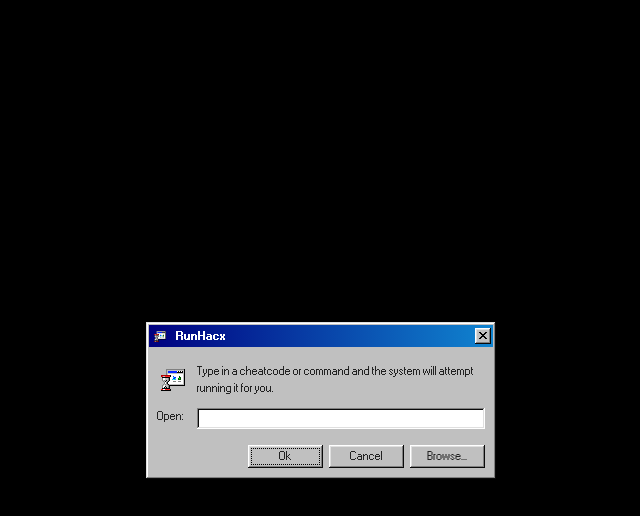
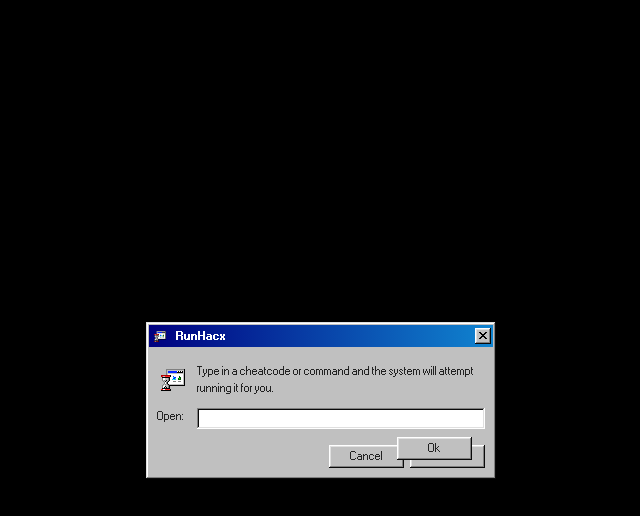
Before and after one commit to breakthecode2/neo, a website: page runhacx.html in a window 1280 px wide. Both pictures are taken after a click on the button "Ok". Shown: the whole page, without its empty margins (319-959 px from the left). Drawn offline with nearby package versions, Linux system fonts and the light colour scheme; files that its build step writes are made by us from their sources.

Commit message:
AmazingFeature - Added essential mouseover handling to the OK button.

```diff
--- a/runhacx.html
+++ b/runhacx.html
@@ -11,10 +11,11 @@
 
 	<link href="./dist/css/98.css" rel="stylesheet" type="text/css">
 	<link href="./dist/css/main.css" rel="stylesheet" type="text/css">
+   <script type="text/javascript" src="./dist/js/ok.js"></script>
 </head>
 <body>
 	<div class="window-layer">
-		<div class="window" style="width: 350px; height: auto;">
+		<div class="window" style="width: 350px; height: auto;" id="HacxWindow">
 			<div class="title-bar">
 				<div class="title-bar-text"><img src="./dist/img/run.png"><span>RunHacx</span></div>
 				<div class="title-bar-controls">
@@ -35,7 +36,7 @@
 				</section>
 
 				<div class="field-row">
-					<button type="button">Ok</button>
+					<button type="button" id="OkButton">Ok</button>
 					<button type="button">Cancel</button>
 					<button type="button">Browse...</button>
 				</div>
--- /dev/null
+++ b/src/js/ok.js
@@ -0,0 +1,33 @@
+/**
+ * Wait to set up the OK functionality until after the window has completed loading.
+ * @remarks Why 'var' instead of 'let'? Great question! We need to support WebExplorer, a precursor to Netscape, so we'll need some ancient JavaScript.
+ */
+window.onload = function () {
+   var container = document.getElementById('HacxWindow'); // Get a pointer to the container of the OK button (HacxWindow).
+   container.style.position = 'relative'; // Make the position relative so we can absolutely position the OK button!
+
+   /**
+    * Find a random number between the specified minimum and maximum.
+    * @param {Number} aMin Minimum value to use in the lookup.
+    * @param {Number} aMax Maximum value to use in the lookup.
+    */
+   var GetRandomInRange = function (aMin, aMax) {
+      var random = Math.random(); // Get a pseudorandom number between 0 and 1.
+      var absoluteRange = (aMax - aMin); // Get the Absolute range (distance from aMin to aMax).
+      var randomInAbsoluteRange = random * absoluteRange; // Convert the random number to the Absolute range space.
+      var randomInRelativeRange = randomInAbsoluteRange + 1 + aMin; // Convert to the Relative range, by jumping up to the minimum amount and adding 1 so it's not Zero.
+      result = Math.floor(randomInRelativeRange); // Get the floor of this relative random number so it's an even integer.
+      return result; // Job's done! https://www.youtube.com/watch?v=5r06heQ5HsI
+   };
+
+   /**
+    * When a user moves their mouse over the OK button, move the button.
+    * @param {MouseEvent} aEvent JavaScript MouseEvent containing the target (OK button) and other relevant information.
+    * @remarks May have unexpected results for Mobile Devices, if those are ever invented.
+    */
+   document.getElementById('OkButton').onmouseover = function (aEvent) {
+      aEvent.target.style.position = 'absolute'; // Make positioning absolute so we can move it all around in the container!
+      aEvent.target.style.left = GetRandomInRange(0, container.clientWidth) + 'px'; // Move the OK button to a random horizontal location (in pixels) within the container.
+      aEvent.target.style.top = GetRandomInRange(0, container.clientHeight) + 'px'; // Move the OK button to a random vertical location (in pixels) within the container.
+   };
+};
```
Also changed, not shown: dist/js/ok.js (added).
